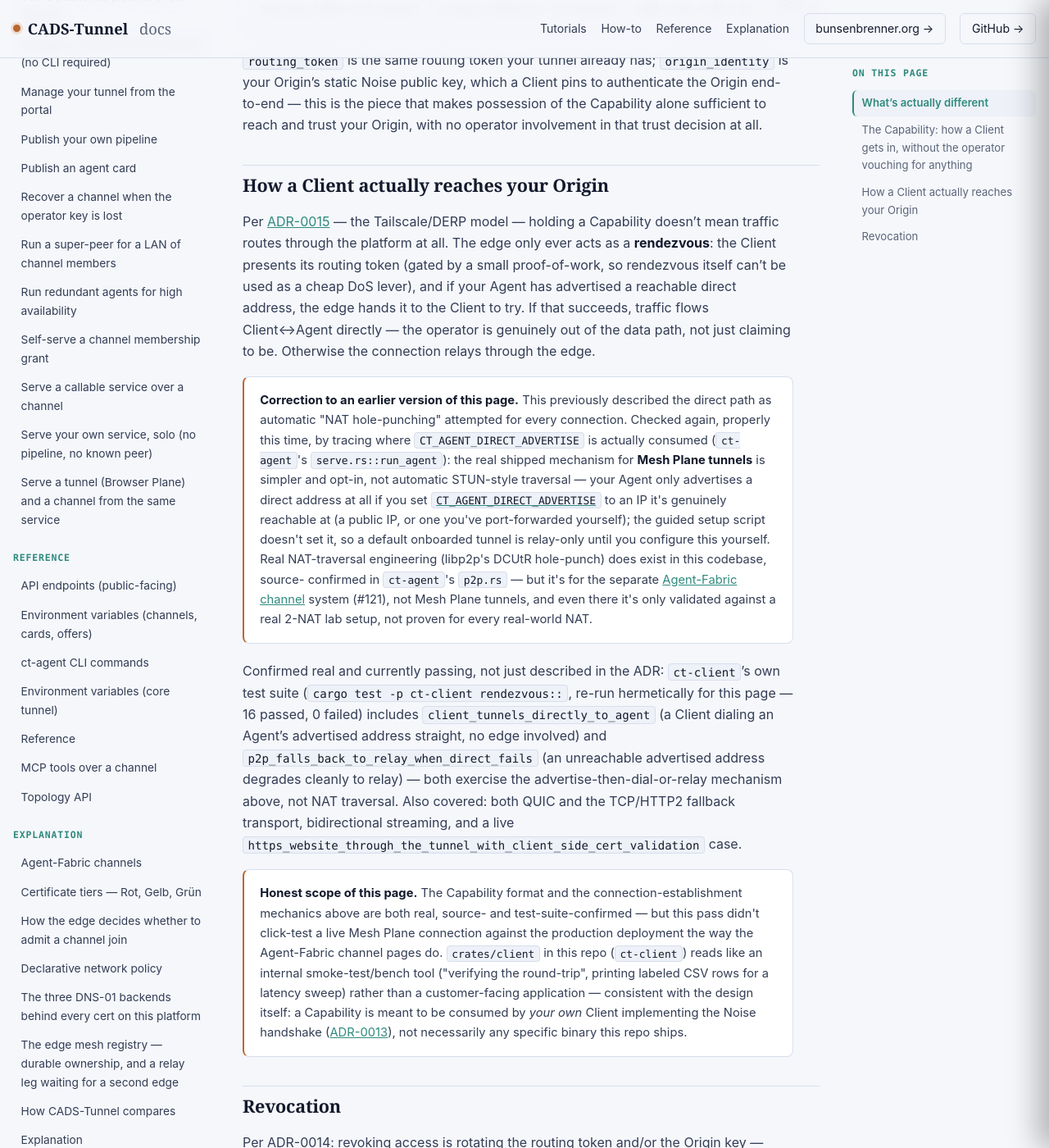
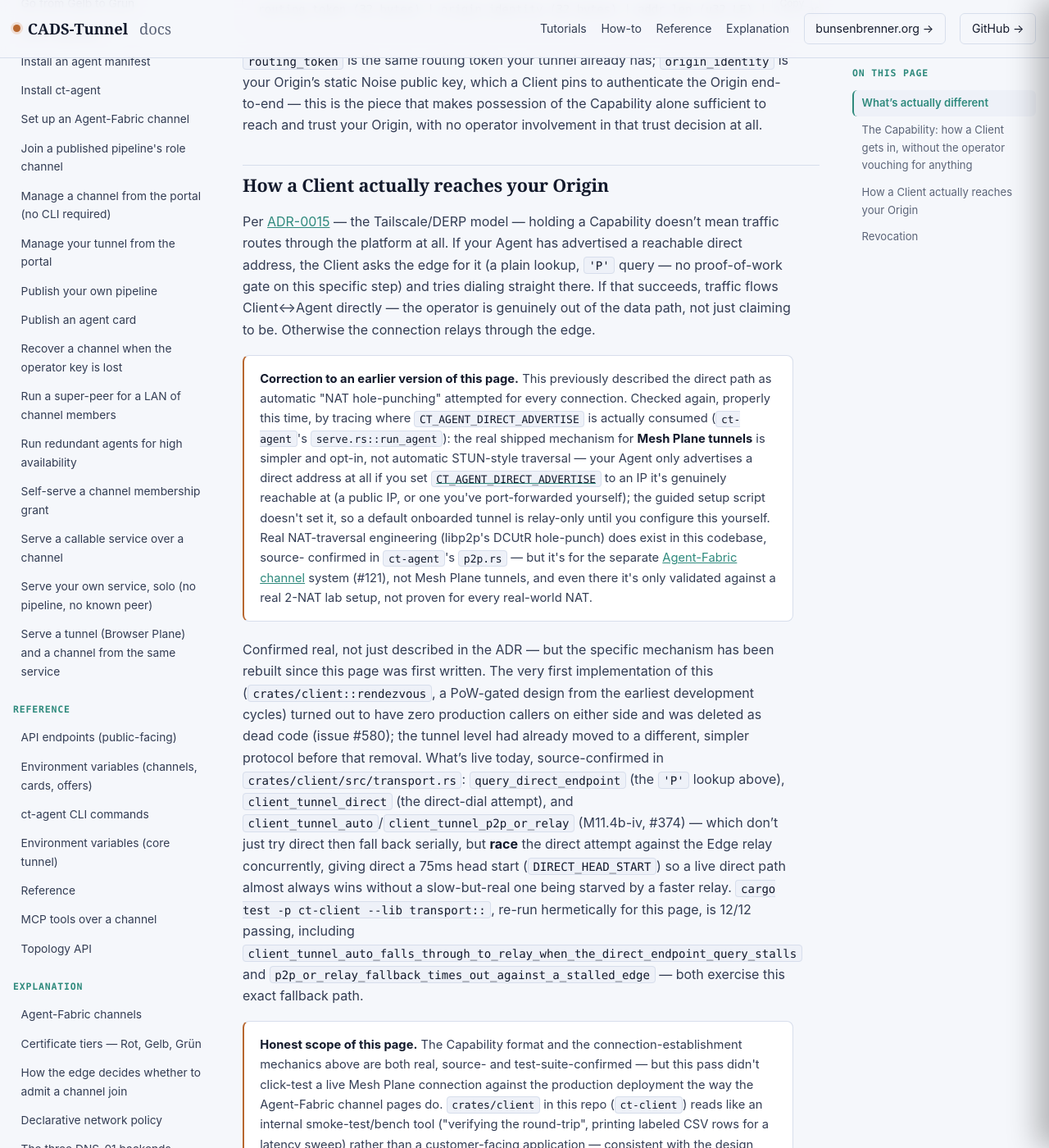
Before and after one commit to scimbe/CADS-Tunnel-docs, a Jekyll site: the page built from _explanation/mesh-plane-and-capabilities.md, in a window 1280 px wide and 1400 px high, scrolled down 1537 px. Shown: the whole window at 82% size. Built offline with Jekyll 4.4.1, drawn with Linux system fonts in a browser that asks for light colours.

Commit message:
explanation: fix a since-obsoleted rendezvous mechanism on mesh-plane-and-capabilities (#24)
The page's "How a Client actually reaches your Origin" section cited a
specific ct-client test module (rendezvous::, 16 tests) and two named
tests that no longer exist. Traced why: the very first implementation
(crates/client::rendezvous, a PoW-gated design from the earliest dev
cycles) turned out to have zero production callers on either side and
was deleted as dead code (issue #580) -- the tunnel level had already
moved to a different, simpler protocol before that removal.

Rewrote the section around what's actually live today
(crates/client/src/transport.rs's query_direct_endpoint/
client_tunnel_direct/client_tunnel_auto, M11.4b-iv/#374 -- direct P2P
raced concurrently against the Edge relay with a 75ms head start, not
serial try-then-fallback) and corrected a second stale claim along the
way: the current direct-endpoint lookup has no proof-of-work gate on it
(that was specific to the deleted mechanism).

cargo test -p ct-client --lib transport:: re-run hermetically for this
page: 12/12 passing, including the two tests now cited by name.

Co-authored-by: scimbe <becke@vps-1779cd55.vps.ovh.net>

```diff
--- a/_explanation/mesh-plane-and-capabilities.md
+++ b/_explanation/mesh-plane-and-capabilities.md
@@ -69,11 +69,10 @@ operator involvement in that trust decision at all.
 
 Per [ADR-0015](https://github.com/scimbe/CADS-Tunnel/blob/main/docs/adr/0015-p2p-mesh-with-rendezvous.md)
 — the Tailscale/DERP model — holding a Capability doesn't mean traffic routes through the platform at
-all. The edge only ever acts as a **rendezvous**: the Client presents its routing token (gated by a
-small proof-of-work, so rendezvous itself can't be used as a cheap DoS lever), and if your Agent has
-advertised a reachable direct address, the edge hands it to the Client to try. If that succeeds, traffic
-flows Client↔Agent directly — the operator is genuinely out of the data path, not just claiming to be.
-Otherwise the connection relays through the edge.
+all. If your Agent has advertised a reachable direct address, the Client asks the edge for it (a plain
+lookup, `'P'` query — no proof-of-work gate on this specific step) and tries dialing straight there. If
+that succeeds, traffic flows Client↔Agent directly — the operator is genuinely out of the data path, not
+just claiming to be. Otherwise the connection relays through the edge.
 
 <div class="callout warn">
 <strong>Correction to an earlier version of this page.</strong> This previously described the direct
@@ -92,13 +91,18 @@ confirmed in <code>ct-agent</code>'s <code>p2p.rs</code> — but it's for the se
 proven for every real-world NAT.
 </div>
 
-Confirmed real and currently passing, not just described in the ADR: `ct-client`'s own test suite
-(`cargo test -p ct-client rendezvous::`, re-run hermetically for this page — 16 passed, 0 failed)
-includes `client_tunnels_directly_to_agent` (a Client dialing an Agent's advertised address straight,
-no edge involved) and `p2p_falls_back_to_relay_when_direct_fails` (an unreachable advertised address
-degrades cleanly to relay) — both exercise the advertise-then-dial-or-relay mechanism above, not NAT
-traversal. Also covered: both QUIC and the TCP/HTTP2 fallback transport, bidirectional streaming, and a
-live `https_website_through_the_tunnel_with_client_side_cert_validation` case.
+Confirmed real, not just described in the ADR — but the specific mechanism has been rebuilt since this
+page was first written. The very first implementation of this (`crates/client::rendezvous`, a PoW-gated
+design from the earliest development cycles) turned out to have zero production callers on either side
+and was deleted as dead code (issue #580); the tunnel level had already moved to a different, simpler
+protocol before that removal. What's live today, source-confirmed in `crates/client/src/transport.rs`:
+`query_direct_endpoint` (the `'P'` lookup above), `client_tunnel_direct` (the direct-dial attempt), and
+`client_tunnel_auto`/`client_tunnel_p2p_or_relay` (M11.4b-iv, #374) — which don't just try direct then
+fall back serially, but **race** the direct attempt against the Edge relay concurrently, giving direct a
+75ms head start (`DIRECT_HEAD_START`) so a live direct path almost always wins without a slow-but-real
+one being starved by a faster relay. `cargo test -p ct-client --lib transport::`, re-run hermetically for
+this page, is 12/12 passing, including `client_tunnel_auto_falls_through_to_relay_when_the_direct_endpoint_query_stalls`
+and `p2p_or_relay_fallback_times_out_against_a_stalled_edge` — both exercise this exact fallback path.
 
 <div class="callout warn">
 <strong>Honest scope of this page.</strong> The Capability format and the connection-establishment
```
